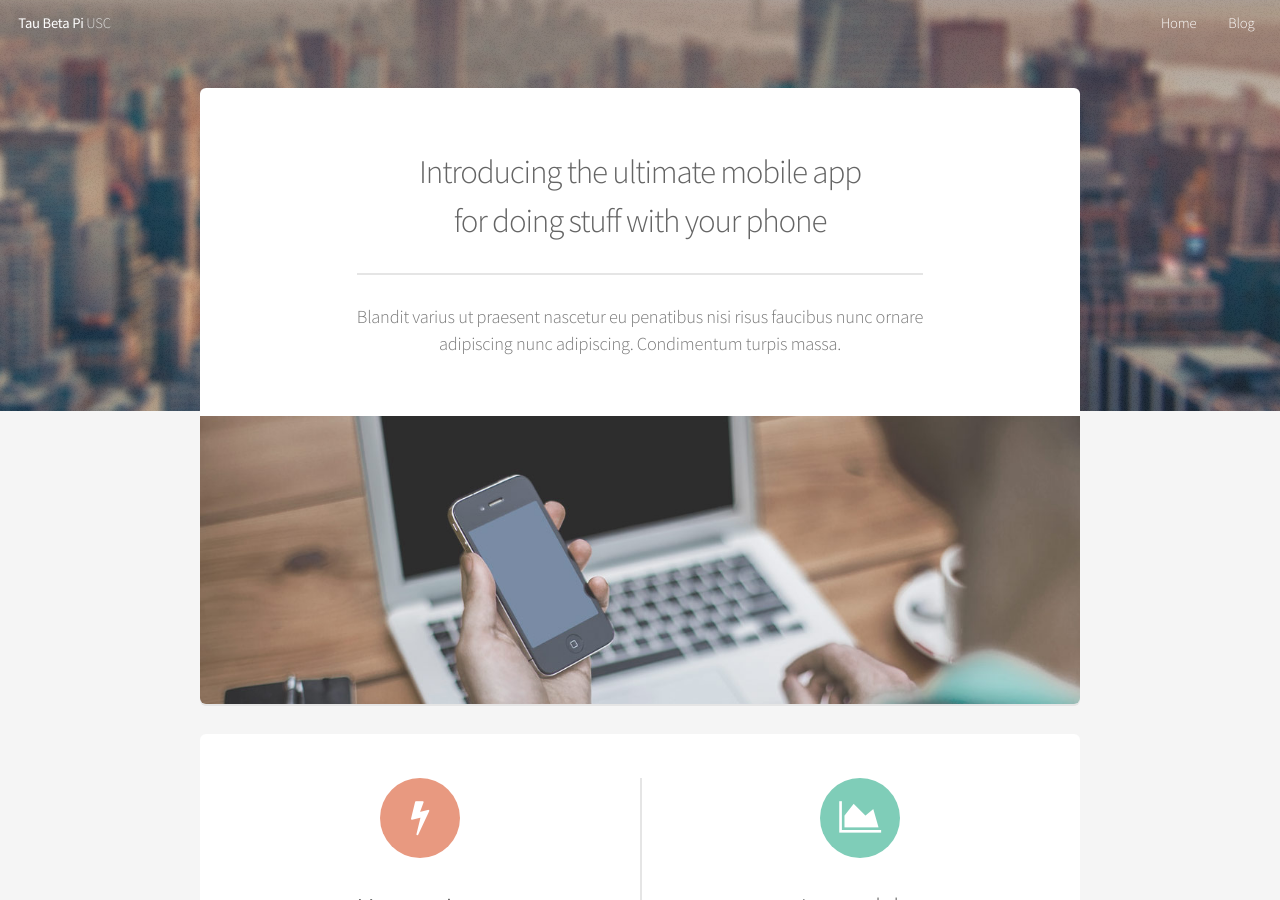
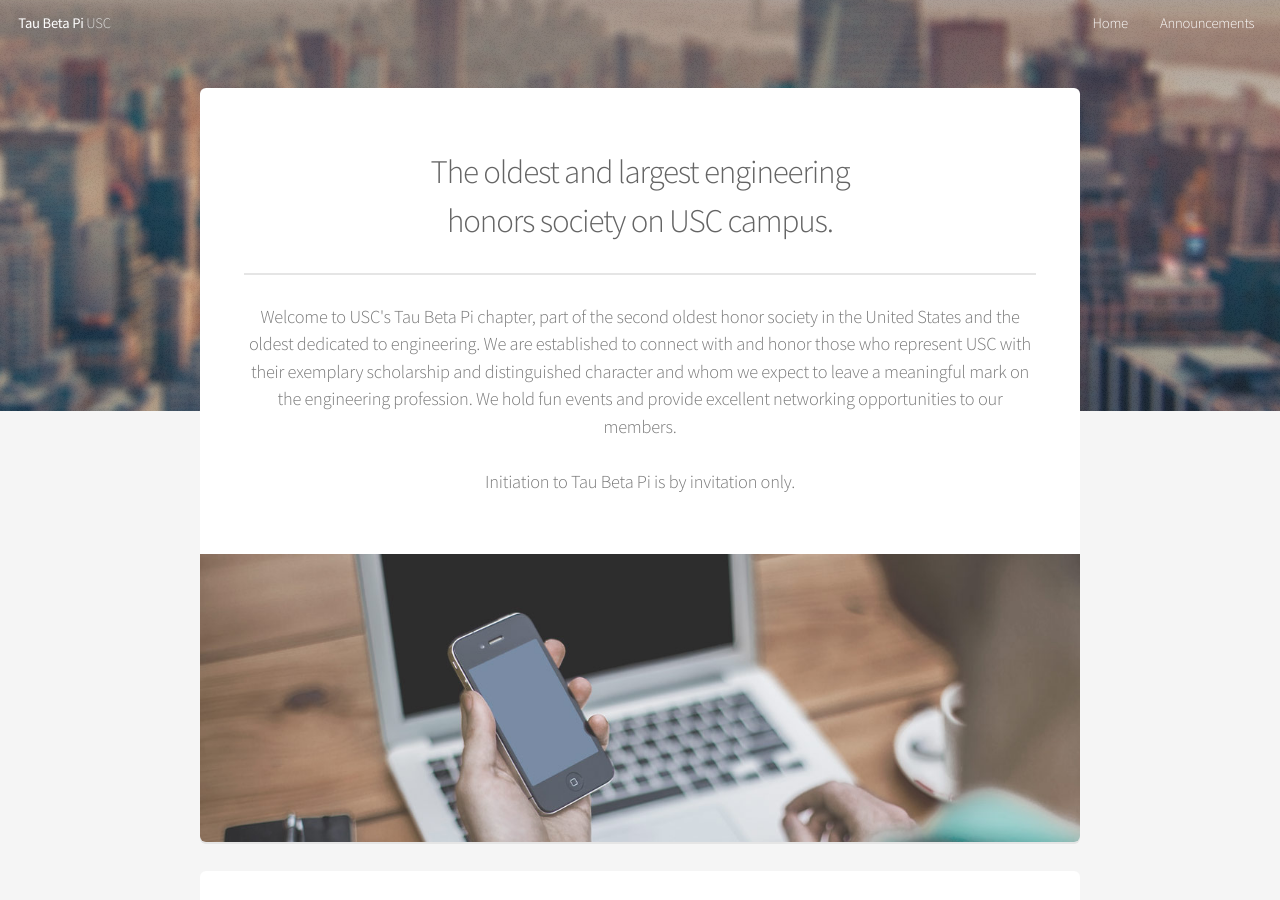
Before and after one commit to usctbp/usctbp.github.io, a Jekyll site: the page built from index.html, in a window 1280 px wide and 900 px high. Built offline with Jekyll 4.4.1, drawn with Linux system fonts in a browser that asks for light colours; the list of posts is cut into pages by our own code.

Commit message:
more changes

```diff
--- a/_includes/nav.html
+++ b/_includes/nav.html
@@ -4,7 +4,7 @@
 		<nav id="nav">
 			<ul>
 				<li><a href="{{ site.baseurl }}/index.html">Home</a></li>
-				<li><a href="{{ site.baseurl }}/blog">Blog</a></li>
+				<li><a href="{{ site.baseurl }}/announcements">Announcements</a></li>
 <!--
 				<li>
 					<a href="" class="icon fa-angle-down">Layouts</a>
--- a/index.html
+++ b/index.html
@@ -4,11 +4,10 @@ layout: default
 ---
 <section class="box special">
 	<header class="major">
-		<h2>Introducing the ultimate mobile app
+		<h2>The oldest and largest engineering
 		<br />
-		for doing stuff with your phone</h2>
-		<p>Blandit varius ut praesent nascetur eu penatibus nisi risus faucibus nunc ornare<br />
-		adipiscing nunc adipiscing. Condimentum turpis massa.</p>
+		honors society on USC campus.</h2>
+		<p>Welcome to USC's Tau Beta Pi chapter, part of the second oldest honor society in the United States and the oldest dedicated to engineering. We are established to connect with and honor those who represent USC with their exemplary scholarship and distinguished character and whom we expect to leave a meaningful mark on the engineering profession. We hold fun events and provide excellent networking opportunities to our members. </br></br>Initiation to Tau Beta Pi is by invitation only.</p>
 	</header>
 	<span class="image featured"><img src="{{ site.baseurl }}/assets/images/pic01.jpg" alt="" /></span>
 </section>
```
Also changed, not shown: announcements/index.html (renamed from blog/index.html).
